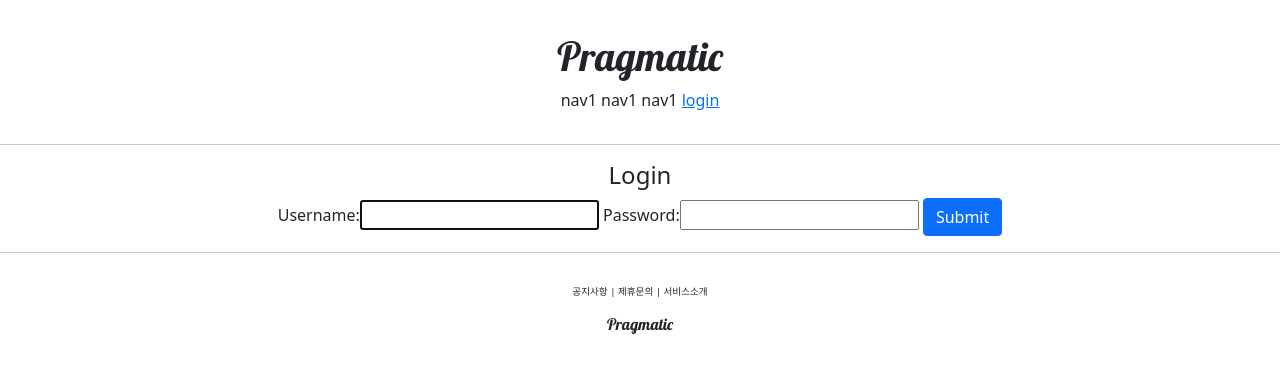
After one commit to OHJONGHAE/pragmatic, a Django app: page /account/login/ in a window 1280 px wide. The commit adds this page. Shown: the top 373 px of the page. Run offline with Django 3.2, Linux system fonts and the light colour scheme.

Commit message:
djust Django course 22 commit

```diff
--- /dev/null
+++ b/accountapp/templates/accountapp/login.html
@@ -0,0 +1,16 @@
+{% extends 'base.html' %}
+
+{% block content %}
+    <div style ="text-align : center">
+        <div>
+            <h4>Login</h4>
+        </div>
+        <div>
+            <form action="" method="post">
+                {% csrf_token %}
+                {{ form }}
+                <input type ="submit" class = "btn btn-primary">
+            </form>
+        </div>
+    </div>
+{% endblock %}
--- a/accountapp/urls.py
+++ b/accountapp/urls.py
@@ -1,3 +1,4 @@
+from django.contrib.auth.views import LoginView, LogoutView
 from django.urls import path
 from accountapp.views import hello_world, AccountCreateView
 
@@ -5,5 +6,7 @@ app_name = 'accountapp'
 
 urlpatterns = [
     path('hello_world/',hello_world, name= 'hello_world'),
+    path('login/',LoginView.as_view(template_name='accountapp/login.html'), name= 'login'),
+    path('logout/',LogoutView.as_view(), name= 'logout'),
     path('create/',AccountCreateView.as_view(), name= 'create'),
 ]
--- a/pragmatic/settings.py
+++ b/pragmatic/settings.py
@@ -13,6 +13,9 @@ https://docs.djangoproject.com/en/3.2/ref/settings/
 from pathlib import Path
 
 import os,environ
+
+from django.urls import reverse_lazy
+
 env = environ.Env(
     # set casting, default value
     DEBUG=(bool, False)
@@ -141,3 +144,6 @@ STATICFILES_DIRS =[
 # https://docs.djangoproject.com/en/3.2/ref/settings/#default-auto-field
 
 DEFAULT_AUTO_FIELD = 'django.db.models.BigAutoField'
+
+LOGIN_REDIRECT_URL= reverse_lazy('accountapp:hello_world')
+LOGOUT_REDIRECT_URL = reverse_lazy('accountapp:login')
--- a/templates/header.html
+++ b/templates/header.html
@@ -6,7 +6,15 @@
         <span>nav1</span>
         <span>nav1</span>
         <span>nav1</span>
-        <span>nav1</span>
+        {% if not user.is_authenticated %}
+        <a href="{% url 'accountapp:login' %}?next={{ request.path }}">
+            <span>login</span>
+        </a>
+        {% else %}
+        <a href="{% url 'accountapp:logout' %}?next={{ request.path }}">
+            <span>logout</span>
+        </a>
+        {% endif %}
     </div>
 
 </div>
```
